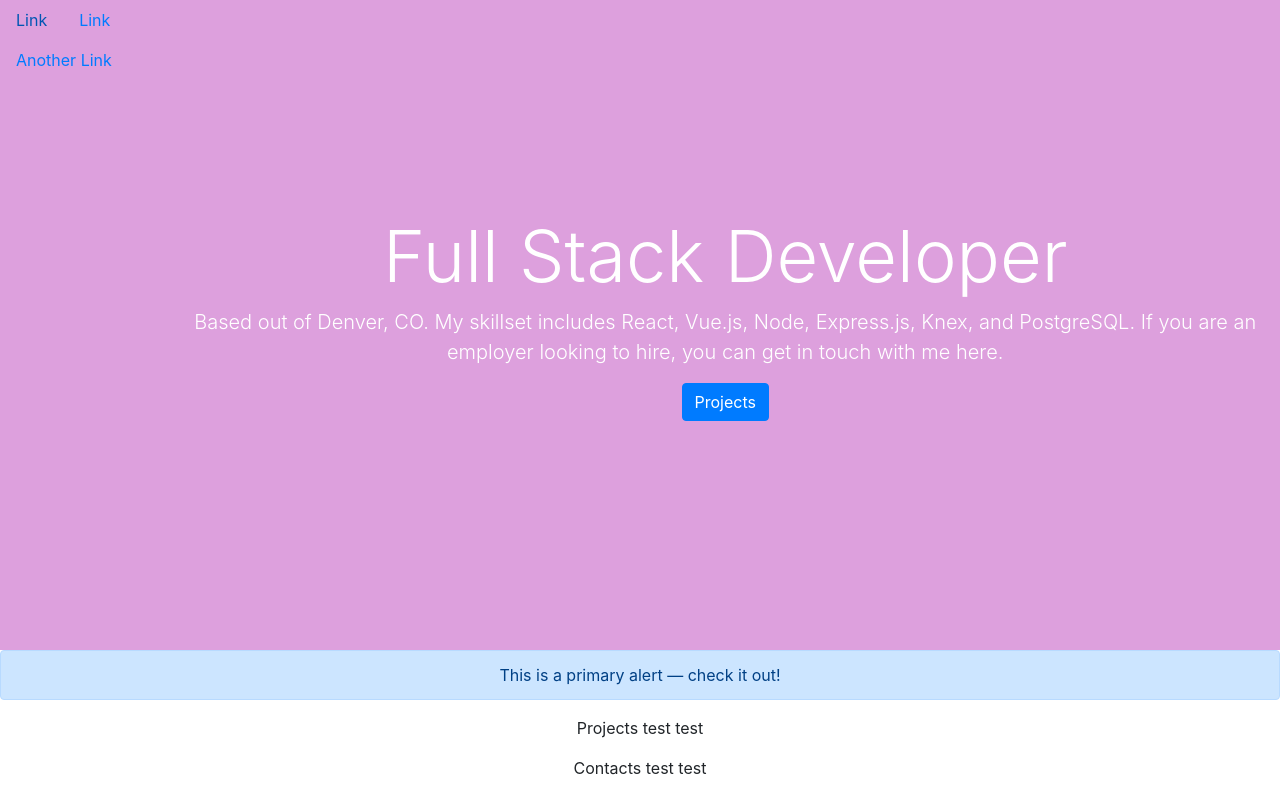
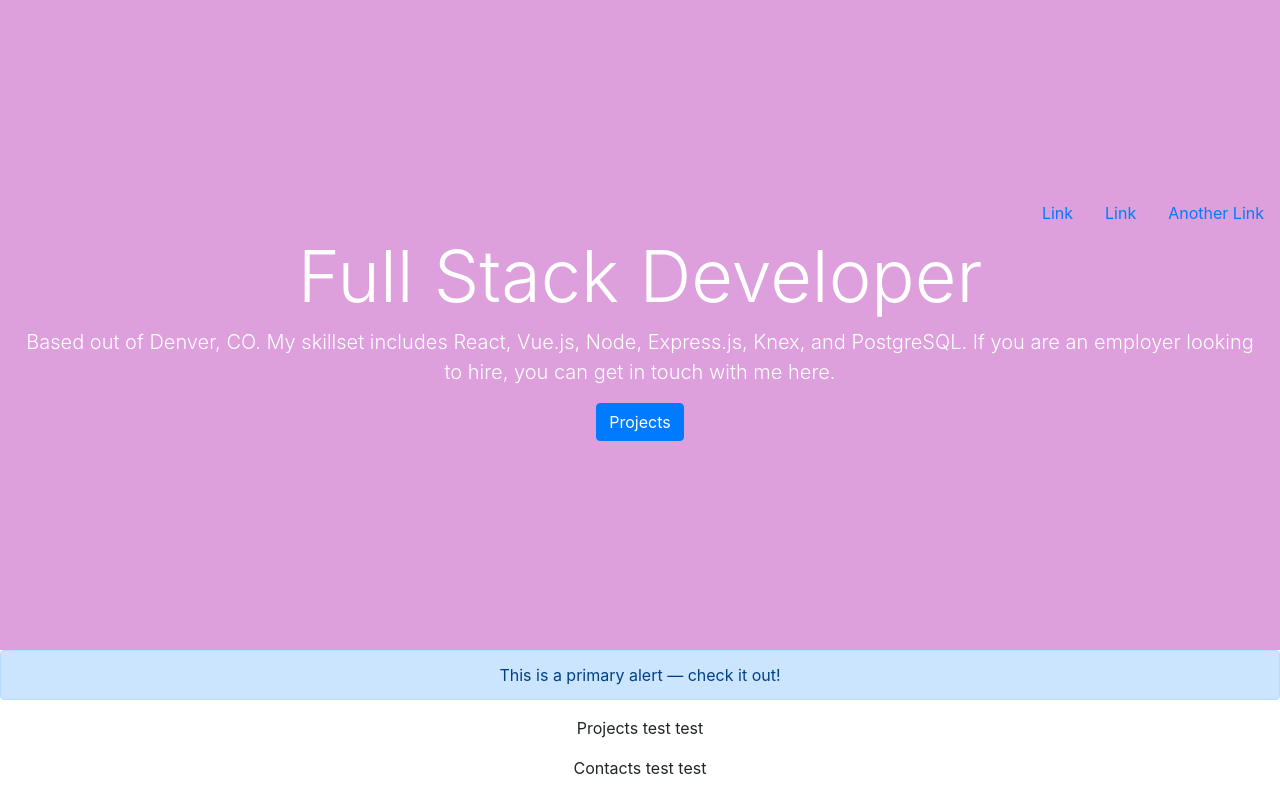
Before and after one commit to natalie-todd/portfolio, a React (Create React App) app: page / in a window 1280 px wide. Built offline with nearby package versions, Linux system fonts and the light colour scheme.

Commit message:
the nav bar is now on the correct side of the page

```diff
--- a/src/App.css
+++ b/src/App.css
@@ -3,6 +3,7 @@
   height: 650px;
   display: flex;
   justify-content: center;
+  flex-direction: column;
   /* align-items: center; */
   /* text-align: center; */
   color: white;
@@ -15,10 +16,10 @@
   padding-right: 0px !important; */
   }
 
-  .jumbo {
+  /* .jumbo {
     display: flex;
     align-items: center;
-  }
+  } */
 .App {
   text-align: center;
 }
@@ -43,9 +44,10 @@
   font-size: large;
 }
 
-Nav {
+.divNav {
 display: flex;
-flex-direction: row;
+align-self: flex-end;
+/* flex-direction: column; */
 }
 
 @keyframes App-logo-spin {
--- a/src/App.js
+++ b/src/App.js
@@ -13,9 +13,9 @@ class App extends Component {
   render() {
     return (
       <div className="App">
-        <div class='pug'>
+        <div className='pug'>
         <NavHeader />
-        <div class='jumbo'>
+        <div className='jumbo'>
         <Front />
         </div>
         </div>
--- a/src/components/Front/NavHeader.js
+++ b/src/components/Front/NavHeader.js
@@ -3,7 +3,7 @@ import { Nav, NavItem, NavLink } from 'reactstrap';
 
 const NavHeader = (props) => {
     return (
-        <div>
+        <div className='divNav'>
             <Nav>
                 <NavItem>
                     <NavLink href="#">Link</NavLink>
```
